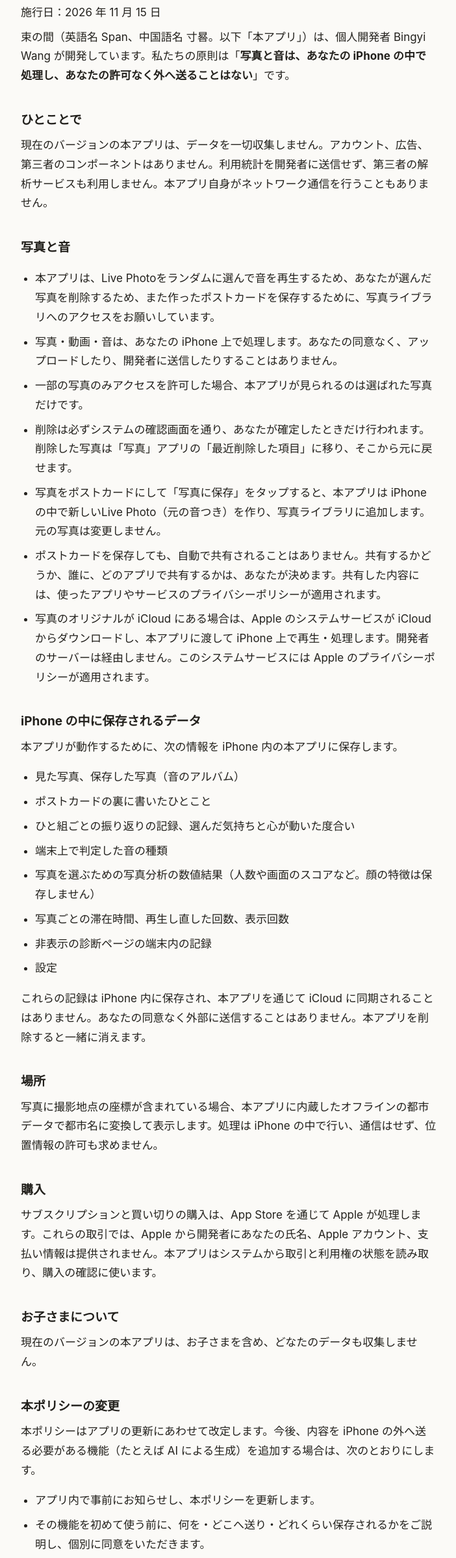
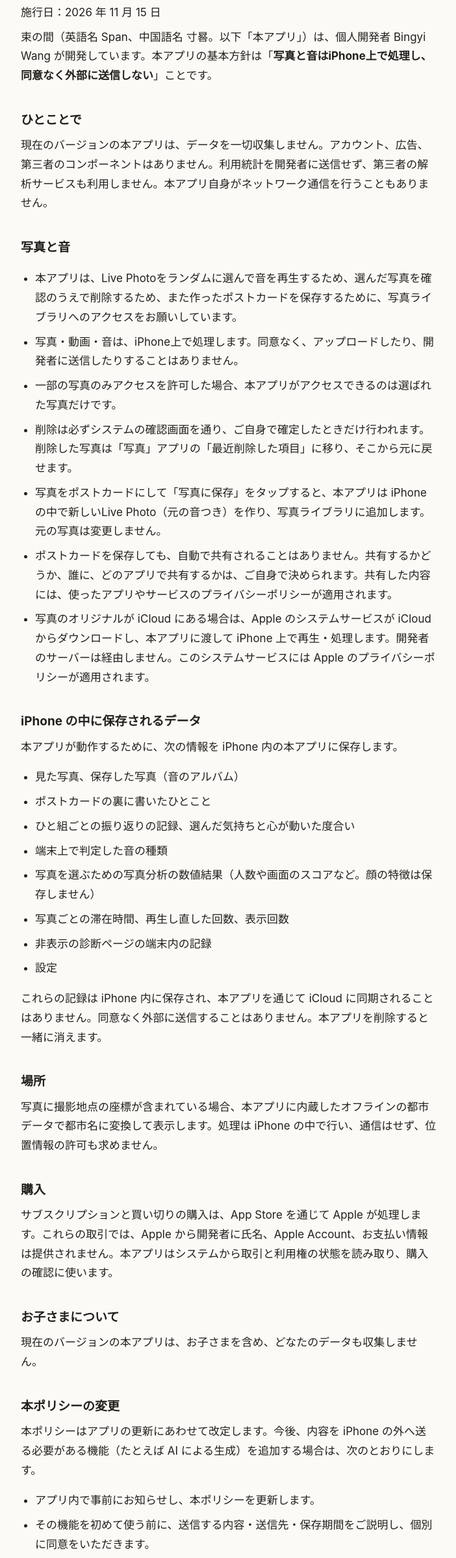
Before and after one commit to bwancoding/moments, a plain HTML site: page ja/privacy/index.html in a window 1280 px wide. Shown: the part 133-2530 px from the top of the page at 65% size, without its empty margins (288-990 px from the left). Drawn offline with Linux system fonts and the light colour scheme.

Commit message:
Japanese pages: terminology aligned with Apple's Japanese usage, clearer subscription and tokusho wording

```diff
--- a/ja/privacy/index.html
+++ b/ja/privacy/index.html
@@ -31,22 +31,22 @@ footer { margin-top: 48px; font-size: 14px; color: var(--muted); }
 <nav><a href="../../ja/privacy/" aria-current="page">日本語</a> <a href="../../en/privacy/">English</a> <a href="../../zh-hans/privacy/">简体中文</a> <a href="../terms/">利用規約</a> <a href="../support/">サポート</a> <a href="../tokusho/">特定商取引法に基づく表記</a></nav>
 <h1>プライバシーポリシー</h1>
 <p>施行日：2026 年 11 月 15 日</p>
-<p>束の間（英語名 Span、中国語名 寸晷。以下「本アプリ」）は、個人開発者 Bingyi Wang が開発しています。私たちの原則は「<strong>写真と音は、あなたの iPhone の中で処理し、あなたの許可なく外へ送ることはない</strong>」です。</p>
+<p>束の間（英語名 Span、中国語名 寸晷。以下「本アプリ」）は、個人開発者 Bingyi Wang が開発しています。本アプリの基本方針は「<strong>写真と音はiPhone上で処理し、同意なく外部に送信しない</strong>」ことです。</p>
 <h2>ひとことで</h2>
 <p>現在のバージョンの本アプリは、データを一切収集しません。アカウント、広告、第三者のコンポーネントはありません。利用統計を開発者に送信せず、第三者の解析サービスも利用しません。本アプリ自身がネットワーク通信を行うこともありません。</p>
 <h2>写真と音</h2>
 <ul>
-<li>本アプリは、Live Photoをランダムに選んで音を再生するため、あなたが選んだ写真を削除するため、また作ったポストカードを保存するために、写真ライブラリへのアクセスをお願いしています。
+<li>本アプリは、Live Photoをランダムに選んで音を再生するため、選んだ写真を確認のうえで削除するため、また作ったポストカードを保存するために、写真ライブラリへのアクセスをお願いしています。
 </li>
-<li>写真・動画・音は、あなたの iPhone 上で処理します。あなたの同意なく、アップロードしたり、開発者に送信したりすることはありません。
+<li>写真・動画・音は、iPhone上で処理します。同意なく、アップロードしたり、開発者に送信したりすることはありません。
 </li>
-<li>一部の写真のみアクセスを許可した場合、本アプリが見られるのは選ばれた写真だけです。
+<li>一部の写真のみアクセスを許可した場合、本アプリがアクセスできるのは選ばれた写真だけです。
 </li>
-<li>削除は必ずシステムの確認画面を通り、あなたが確定したときだけ行われます。削除した写真は「写真」アプリの「最近削除した項目」に移り、そこから元に戻せます。
+<li>削除は必ずシステムの確認画面を通り、ご自身で確定したときだけ行われます。削除した写真は「写真」アプリの「最近削除した項目」に移り、そこから元に戻せます。
 </li>
 <li>写真をポストカードにして「写真に保存」をタップすると、本アプリは iPhone の中で新しいLive Photo（元の音つき）を作り、写真ライブラリに追加します。元の写真は変更しません。
 </li>
-<li>ポストカードを保存しても、自動で共有されることはありません。共有するかどうか、誰に、どのアプリで共有するかは、あなたが決めます。共有した内容には、使ったアプリやサービスのプライバシーポリシーが適用されます。
+<li>ポストカードを保存しても、自動で共有されることはありません。共有するかどうか、誰に、どのアプリで共有するかは、ご自身で決められます。共有した内容には、使ったアプリやサービスのプライバシーポリシーが適用されます。
 </li>
 <li>写真のオリジナルが iCloud にある場合は、Apple のシステムサービスが iCloud からダウンロードし、本アプリに渡して iPhone 上で再生・処理します。開発者のサーバーは経由しません。このシステムサービスには Apple のプライバシーポリシーが適用されます。
 </li>
@@ -71,11 +71,11 @@ footer { margin-top: 48px; font-size: 14px; color: var(--muted); }
 <li>設定
 </li>
 </ul>
-<p>これらの記録は iPhone 内に保存され、本アプリを通じて iCloud に同期されることはありません。あなたの同意なく外部に送信することはありません。本アプリを削除すると一緒に消えます。</p>
+<p>これらの記録は iPhone 内に保存され、本アプリを通じて iCloud に同期されることはありません。同意なく外部に送信することはありません。本アプリを削除すると一緒に消えます。</p>
 <h2>場所</h2>
 <p>写真に撮影地点の座標が含まれている場合、本アプリに内蔵したオフラインの都市データで都市名に変換して表示します。処理は iPhone の中で行い、通信はせず、位置情報の許可も求めません。</p>
 <h2>購入</h2>
-<p>サブスクリプションと買い切りの購入は、App Store を通じて Apple が処理します。これらの取引では、Apple から開発者にあなたの氏名、Apple アカウント、支払い情報は提供されません。本アプリはシステムから取引と利用権の状態を読み取り、購入の確認に使います。</p>
+<p>サブスクリプションと買い切りの購入は、App Store を通じて Apple が処理します。これらの取引では、Apple から開発者に氏名、Apple Account、お支払い情報は提供されません。本アプリはシステムから取引と利用権の状態を読み取り、購入の確認に使います。</p>
 <h2>お子さまについて</h2>
 <p>現在のバージョンの本アプリは、お子さまを含め、どなたのデータも収集しません。</p>
 <h2>本ポリシーの変更</h2>
@@ -83,7 +83,7 @@ footer { margin-top: 48px; font-size: 14px; color: var(--muted); }
 <ul>
 <li>アプリ内で事前にお知らせし、本ポリシーを更新します。
 </li>
-<li>その機能を初めて使う前に、何を・どこへ送り・どれくらい保存されるかをご説明し、個別に同意をいただきます。
+<li>その機能を初めて使う前に、送信する内容・送信先・保存期間をご説明し、個別に同意をいただきます。
 </li>
 <li>同意しなくても、本アプリのほかの機能はそのままお使いいただけます。
 </li>
```
Also changed, not shown: ja/support/index.html (+5 -5 lines), ja/terms/index.html (+4 -4 lines), ja/tokusho/index.html (+4 -4 lines).
